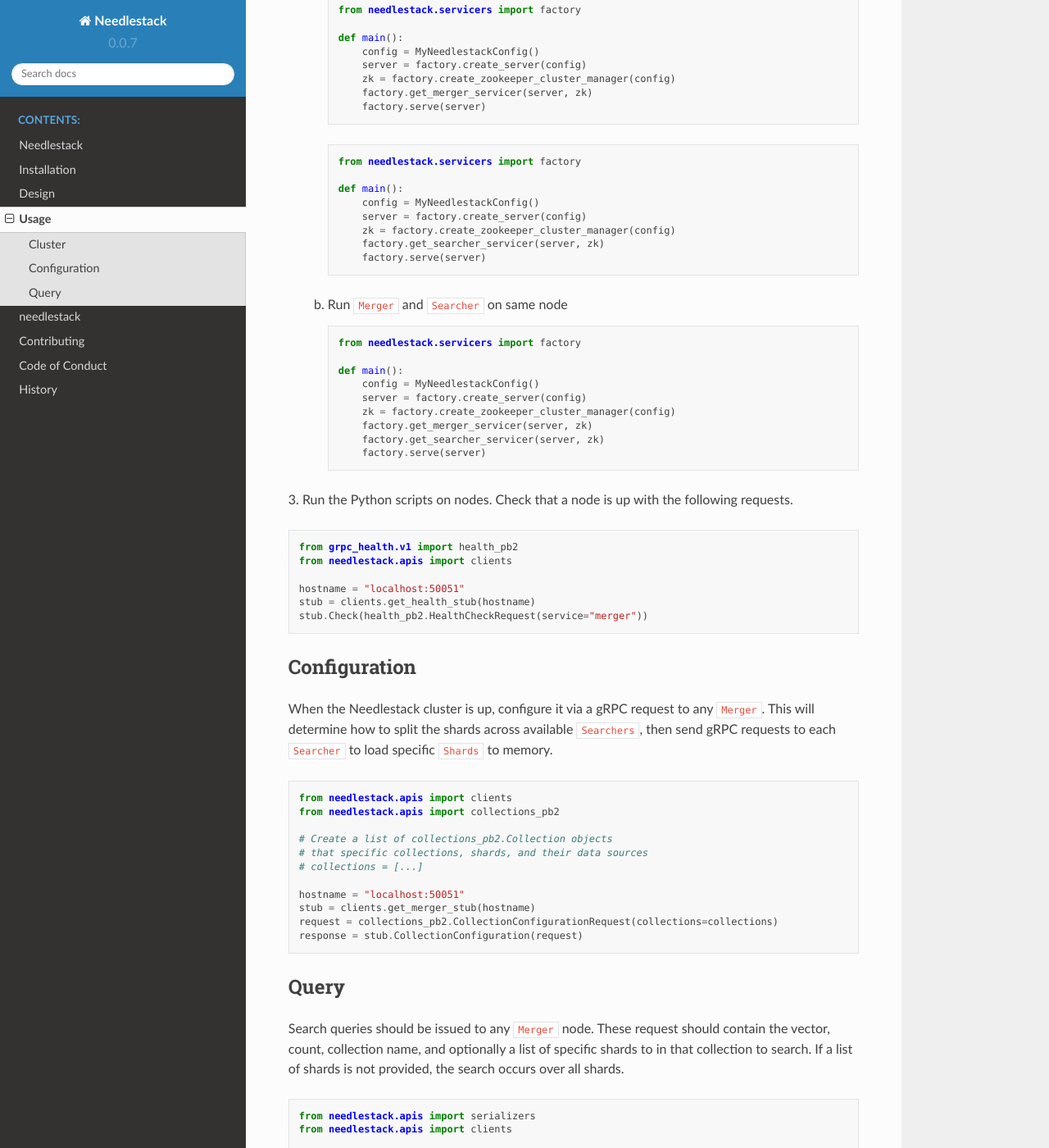
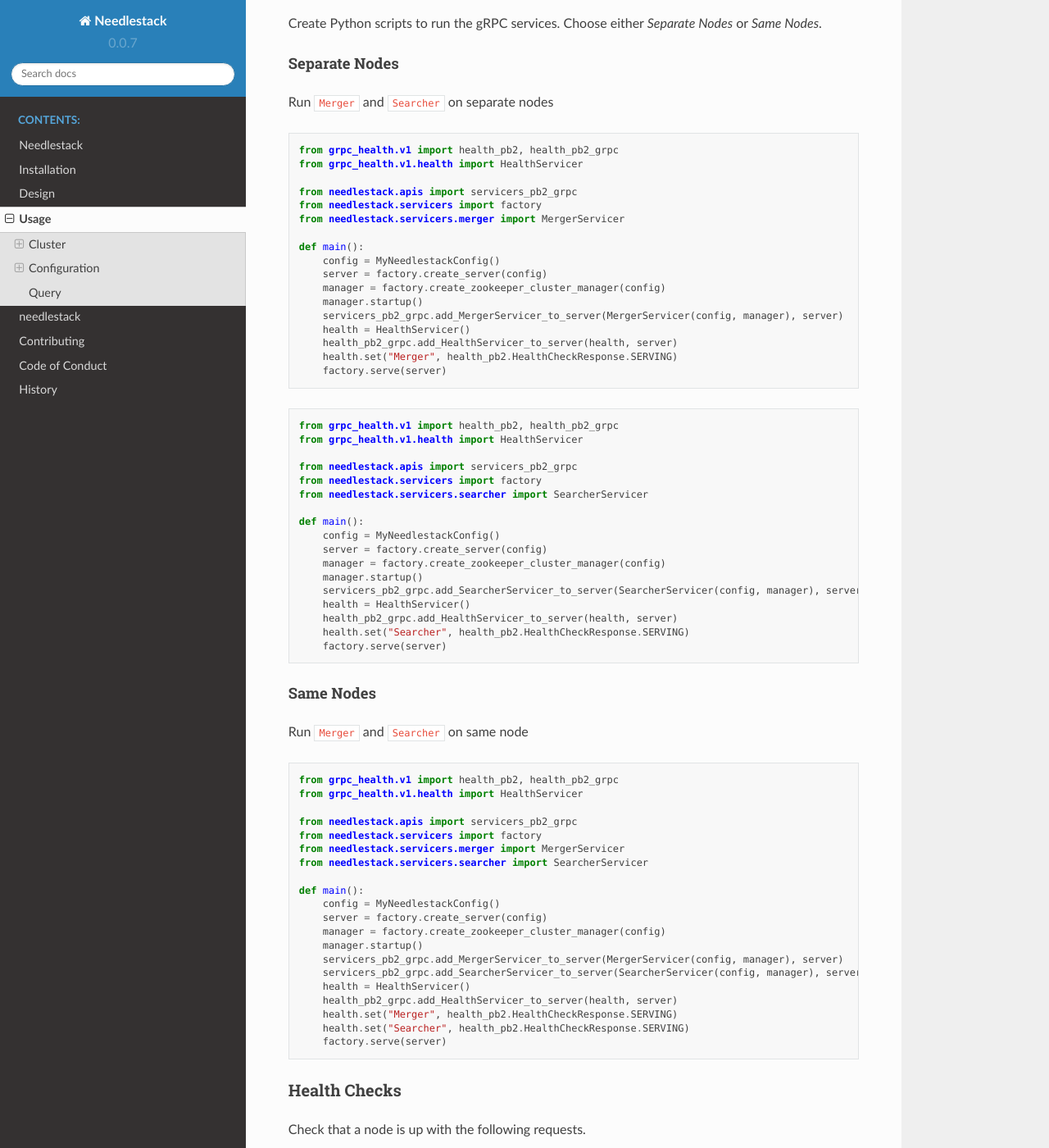
Before and after one commit to needlehaystack/needlestack, a Sphinx documentation site: the page built from docs/usage.rst, in a window 1280 px wide and 1400 px high, scrolled down 820 px. Shown: the whole window at 82% size. Built offline with Sphinx 7.4.7 and the Read the Docs theme 2.0.0, drawn with Linux system fonts in a browser that asks for light colours; some of the changed text lies outside the part shown.

Commit message:
Update documentation

```diff
--- a/docs/usage.rst
+++ b/docs/usage.rst
@@ -1,6 +1,8 @@
 =====
 Usage
 =====
+
+Here are some instructions on how to run the service.
 
 Cluster
 -------
@@ -9,7 +11,8 @@
 This involves running the ``Merger`` and ``Searcher``
 gRPC servicers.
 
-1. Create a ``BaseConfig`` for your service
+Create BaseConfig
+~~~~~~~~~~~~~~~~~
 
 See :ref:`needlestack.servicers.settings module` for available
 settings fields.
@@ -35,48 +38,84 @@
             "zoo3:2181"
         ]
 
-2. Create Python scripts to run the gRPC services. Choose either a or b.
+Service Script
+~~~~~~~~~~~~~~
+Create Python scripts to run the gRPC services. Choose either `Separate Nodes` or `Same Nodes`.
 
-   a) Run ``Merger`` and ``Searcher`` on separate nodes
+Separate Nodes
+^^^^^^^^^^^^^^
+Run ``Merger`` and ``Searcher`` on separate nodes
 
-    .. code-block:: python
+.. code-block:: python
 
-        from needlestack.servicers import factory
+    from grpc_health.v1 import health_pb2, health_pb2_grpc
+    from grpc_health.v1.health import HealthServicer
 
-        def main():
-            config = MyNeedlestackConfig()
-            server = factory.create_server(config)
-            zk = factory.create_zookeeper_cluster_manager(config)
-            factory.get_merger_servicer(server, zk)
-            factory.serve(server)
+    from needlestack.apis import servicers_pb2_grpc
+    from needlestack.servicers import factory
+    from needlestack.servicers.merger import MergerServicer
 
-    .. code-block:: python
+    def main():
+        config = MyNeedlestackConfig()
+        server = factory.create_server(config)
+        manager = factory.create_zookeeper_cluster_manager(config)
+        manager.startup()
+        servicers_pb2_grpc.add_MergerServicer_to_server(MergerServicer(config, manager), server)
+        health = HealthServicer()
+        health_pb2_grpc.add_HealthServicer_to_server(health, server)
+        health.set("Merger", health_pb2.HealthCheckResponse.SERVING)
+        factory.serve(server)
 
-        from needlestack.servicers import factory
+.. code-block:: python
 
-        def main():
-            config = MyNeedlestackConfig()
-            server = factory.create_server(config)
-            zk = factory.create_zookeeper_cluster_manager(config)
-            factory.get_searcher_servicer(server, zk)
-            factory.serve(server)
+    from grpc_health.v1 import health_pb2, health_pb2_grpc
+    from grpc_health.v1.health import HealthServicer
 
-   b) Run ``Merger`` and ``Searcher`` on same node
+    from needlestack.apis import servicers_pb2_grpc
+    from needlestack.servicers import factory
+    from needlestack.servicers.searcher import SearcherServicer
 
-    .. code-block:: python
+    def main():
+        config = MyNeedlestackConfig()
+        server = factory.create_server(config)
+        manager = factory.create_zookeeper_cluster_manager(config)
+        manager.startup()
+        servicers_pb2_grpc.add_SearcherServicer_to_server(SearcherServicer(config, manager), server)
+        health = HealthServicer()
+        health_pb2_grpc.add_HealthServicer_to_server(health, server)
+        health.set("Searcher", health_pb2.HealthCheckResponse.SERVING)
+        factory.serve(server)
 
-        from needlestack.servicers import factory
+Same Nodes
+^^^^^^^^^^
+Run ``Merger`` and ``Searcher`` on same node
 
-        def main():
-            config = MyNeedlestackConfig()
-            server = factory.create_server(config)
-            zk = factory.create_zookeeper_cluster_manager(config)
-            factory.get_merger_servicer(server, zk)
-            factory.get_searcher_servicer(server, zk)
-            factory.serve(server)
+.. code-block:: python
 
-3. Run the Python scripts on nodes. Check that a node is up
-with the following requests.
+    from grpc_health.v1 import health_pb2, health_pb2_grpc
+    from grpc_health.v1.health import HealthServicer
+
+    from needlestack.apis import servicers_pb2_grpc
+    from needlestack.servicers import factory
+    from needlestack.servicers.merger import MergerServicer
+    from needlestack.servicers.searcher import SearcherServicer
+
+    def main():
+        config = MyNeedlestackConfig()
+        server = factory.create_server(config)
+        manager = factory.create_zookeeper_cluster_manager(config)
+        manager.startup()
+        servicers_pb2_grpc.add_MergerServicer_to_server(MergerServicer(config, manager), server)
+        servicers_pb2_grpc.add_SearcherServicer_to_server(SearcherServicer(config, manager), server)
+        health = HealthServicer()
+        health_pb2_grpc.add_HealthServicer_to_server(health, server)
+        health.set("Merger", health_pb2.HealthCheckResponse.SERVING)
+        health.set("Searcher", health_pb2.HealthCheckResponse.SERVING)
+        factory.serve(server)
+
+Health Checks
+~~~~~~~~~~~~~
+Check that a node is up with the following requests.
 
 .. code-block:: python
 
@@ -85,7 +124,8 @@
 
     hostname = "localhost:50051"
     stub = clients.get_health_stub(hostname)
-    stub.Check(health_pb2.HealthCheckRequest(service="merger"))
+    stub.Check(health_pb2.HealthCheckRequest(service="Merger"))
+    stub.Check(health_pb2.HealthCheckRequest(service="Searcher"))
 
 
 Configuration
@@ -96,19 +136,41 @@
 available ``Searchers``, then send gRPC requests to each ``Searcher``
 to load specific ``Shards`` to memory.
 
+Adding Collections
+~~~~~~~~~~~~~~~~~~
+
 .. code-block:: python
 
     from needlestack.apis import clients
     from needlestack.apis import collections_pb2
 
     # Create a list of collections_pb2.Collection objects
-    # that specific collections, shards, and their data sources
+    # that specifies collections, shards, and their data sources
     # collections = [...]
 
     hostname = "localhost:50051"
     stub = clients.get_merger_stub(hostname)
-    request = collections_pb2.CollectionConfigurationRequest(collections=collections)
+    request = collections_pb2.CollectionsAddRequest(collections=collections)
     response = stub.CollectionConfiguration(request)
+
+Deleting Collections
+~~~~~~~~~~~~~~~~~~~~
+
+.. code-block:: python
+
+    request = collections_pb2.CollectionsDeleteRequest(
+        names=["my_collection_name", "another_collection_name"]
+    )
+    response = stub.CollectionsDelete(request)
+
+Reloading Collections
+~~~~~~~~~~~~~~~~~~~~~
+If any data sources have changes, this will load the new changes on all searchers.
+
+.. code-block:: python
+
+    response = stub.CollectionsLoad(collections_pb2.CollectionsLoadRequest())
+
 
 
 Query
```
Also changed, not shown: other parts of docs/usage.rst (+1 -2 lines), README.rst (+1 -11 lines).
